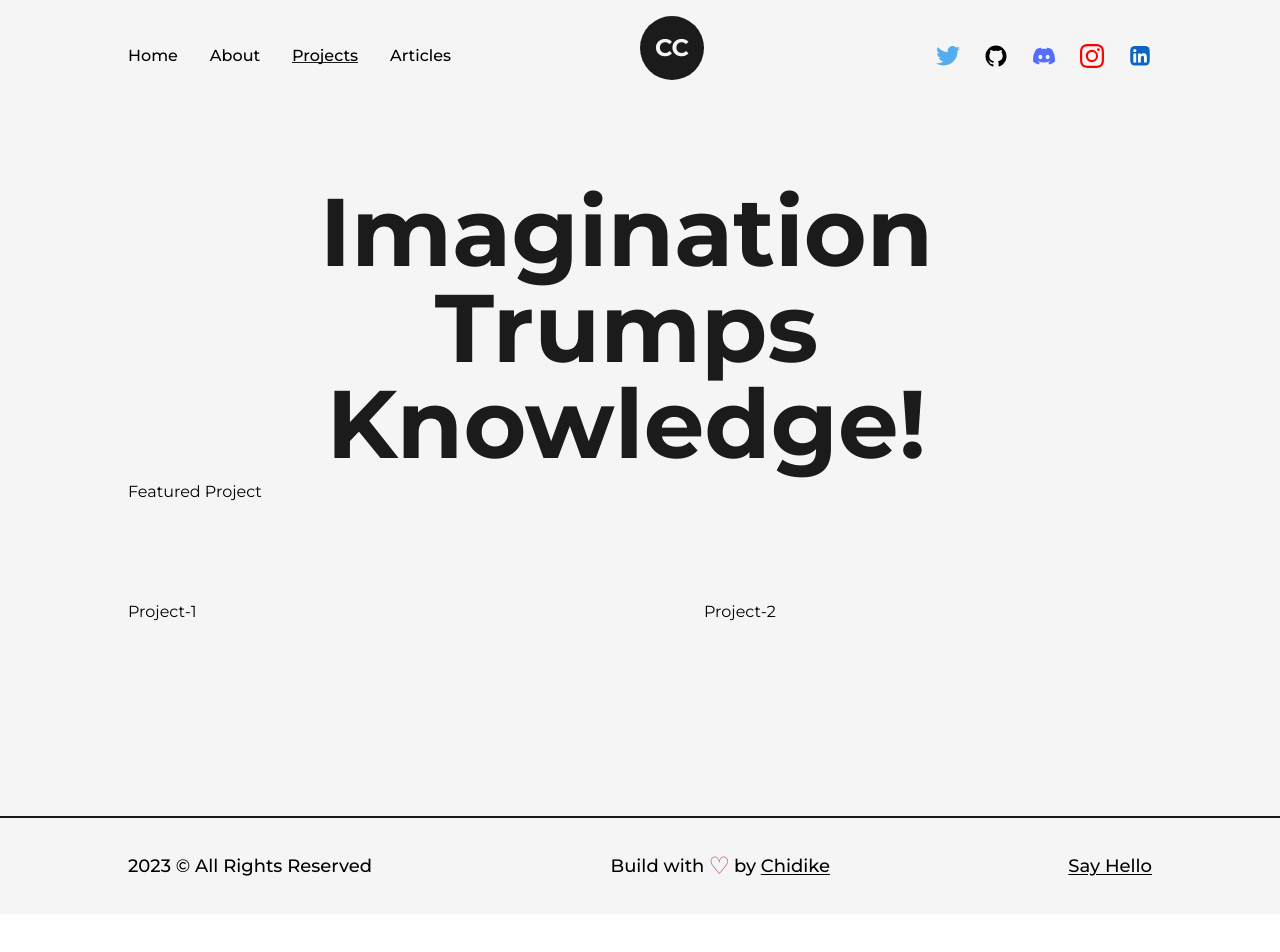
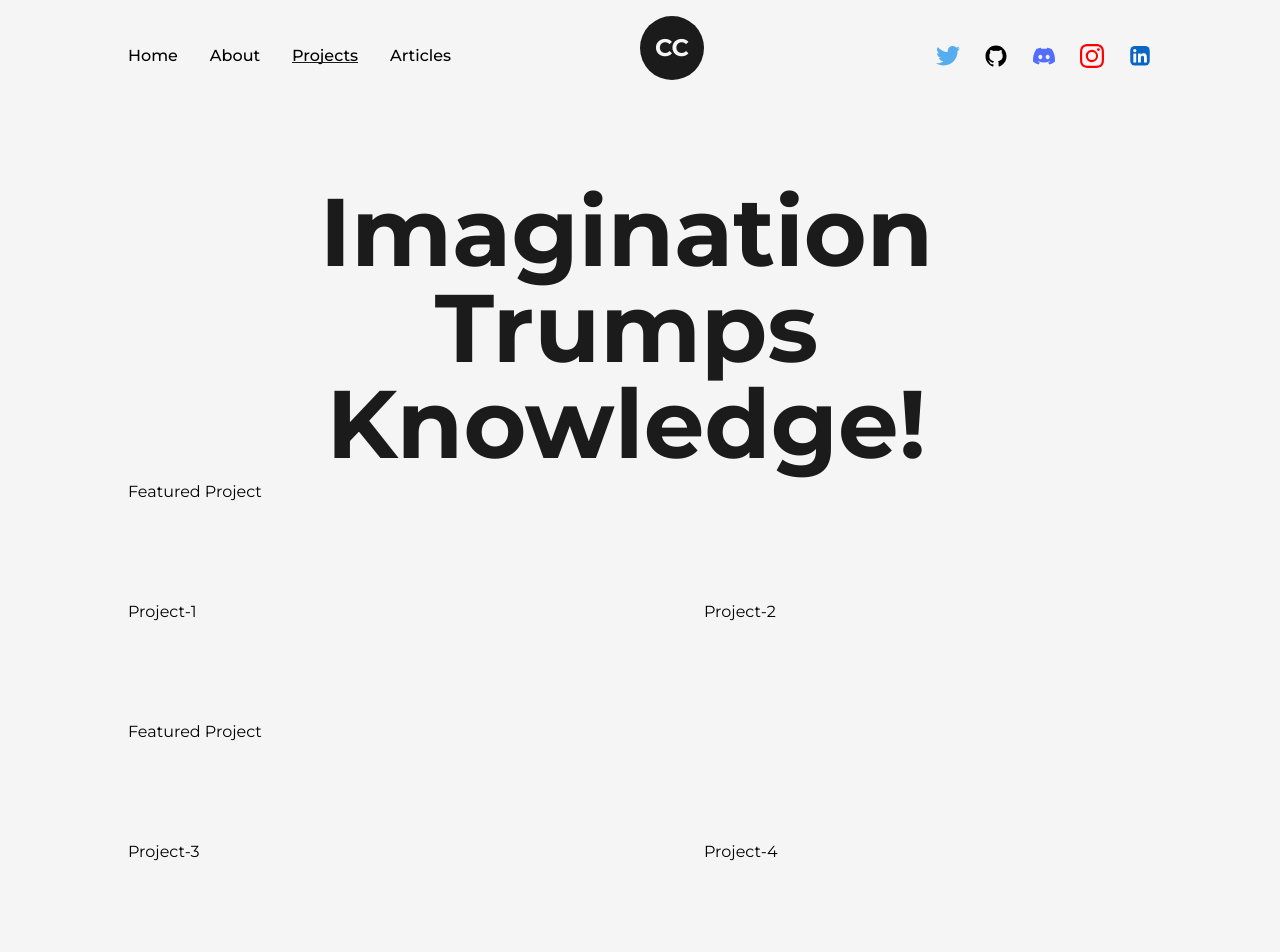
Before and after one commit to lacegiovanni17/Nextjs-dev-Portfolio, a Next.js app: page /projects in a window 1280 px wide. Shown: the top 952 px of the page. Before the commit the page ends 914 px from the top, so only its background shows below. Built offline with nearby package versions, Linux system fonts and the light colour scheme.

Commit message:
added new feat featured project

```diff
--- a/src/pages/projects.js
+++ b/src/pages/projects.js
@@ -12,18 +12,15 @@ const projects = () => {
       </Head>
       <main className="w-full mb-16 flex flex-col items-center justify-center">
         <Layout className="pt-16">
-                  <AnimatedText text="Imagination Trumps Knowledge!" />
-                  <div className="grid grid-cols-12 gap-24">
-                      <div className="col-span-12">
-                          Featured Project
-                      </div>
-                      <div className="col-span-6">
-                          Project-1
-                      </div>
-                      <div className="col-span-6">
-                          Project-2
-                      </div>
-                  </div>
+          <AnimatedText text="Imagination Trumps Knowledge!" />
+          <div className="grid grid-cols-12 gap-24">
+            <div className="col-span-12">Featured Project</div>
+            <div className="col-span-6">Project-1</div>
+            <div className="col-span-6">Project-2</div>
+            <div className="col-span-12">Featured Project</div>
+            <div className="col-span-6">Project-3</div>
+            <div className="col-span-6">Project-4</div>
+          </div>
         </Layout>
       </main>
     </>
```
